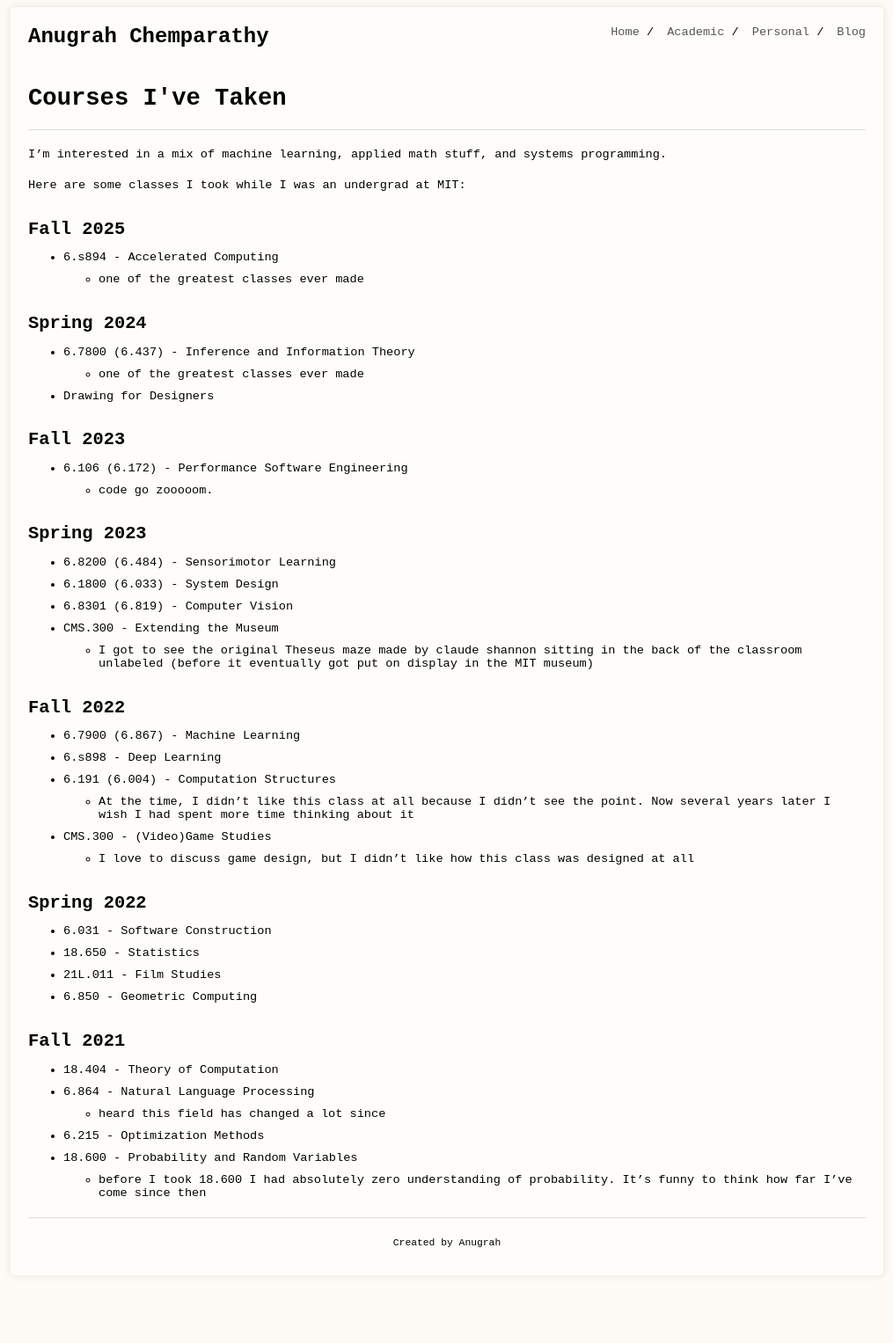
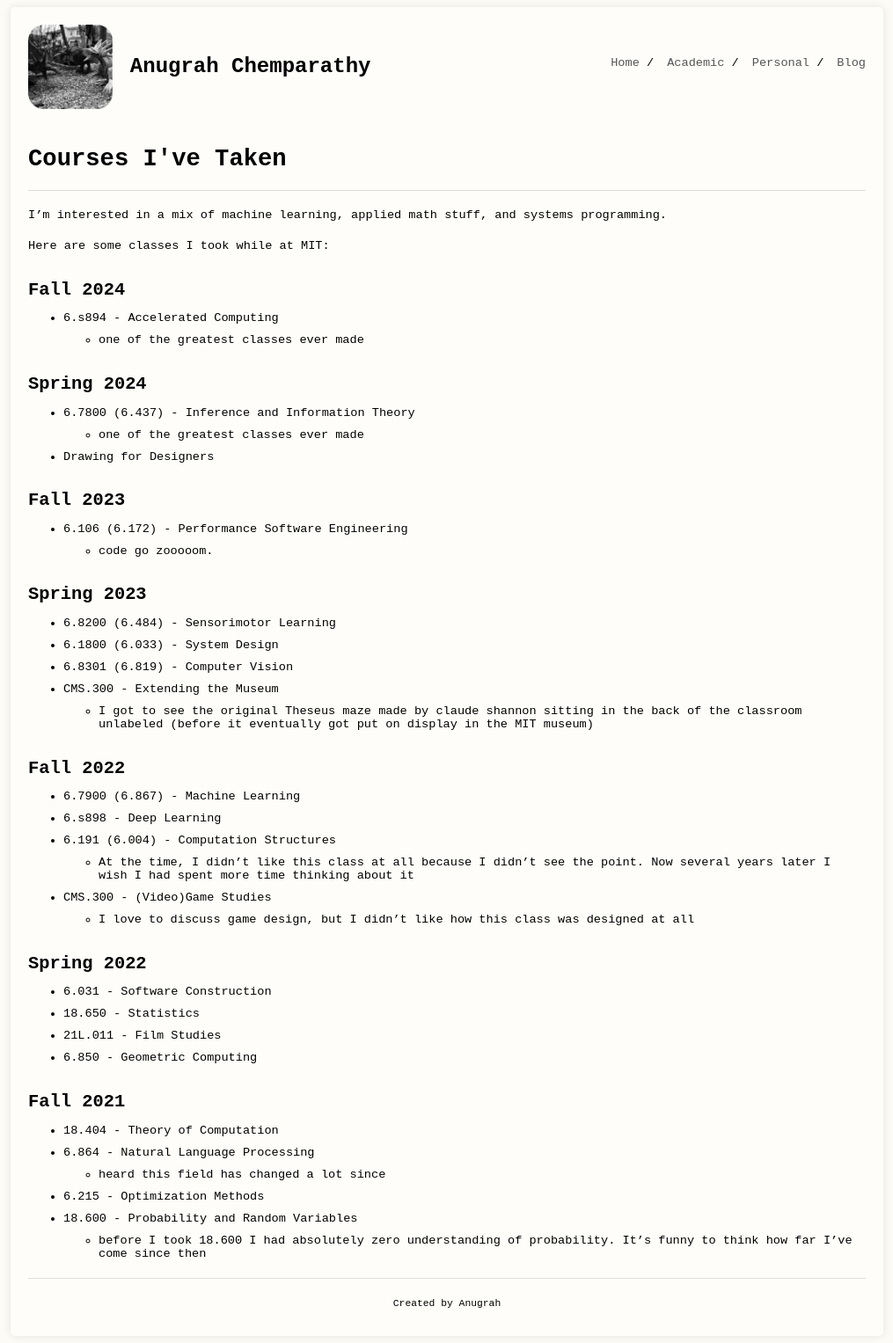
Before and after one commit to anugrahchemparathy/anugrahchemparathy.github.io, a Jekyll site: the page built from _pages/academic.md, in a window 1280 px wide. Shown: the whole page at 88% size, without its empty margins (132-1147 px from the left). Built offline with Jekyll 4.4.1, drawn with Linux system fonts in a browser that asks for light colours; before the commit the page ends 1458 px from its top, so only the background shows below that.

Commit message:
basic improvements

```diff
--- a/_config.yml
+++ b/_config.yml
@@ -37,12 +37,8 @@ nav:
   - name: "Blog"
     link: "/blog"
 
-# Social profiles
-github_username: jekyll
-twitter_username: jekyllrb
-
 # URL settings
-url: ""  # Your actual URL when deployed
+url: "https://anugrahchemparathy.github.io/"  # Your actual URL when deployed
 baseurl: ""  # The subpath of your site
 
 # Build settings
--- a/_layouts/default.html
+++ b/_layouts/default.html
@@ -2,8 +2,24 @@
 <!DOCTYPE html>
 <html>
 <head>
+    <style>
+        .favicon-icon {
+          height: 4em;
+          margin-right: 5px;
+          vertical-align: middle;
+          filter: grayscale(100%);
+          transition: filter 0.3s ease;
+        }
+
+        #author-name:hover .favicon-icon {
+          filter: grayscale(0%);
+        }
+      </style>
+
     <title>{{ page.title | default: "Anugrahville" }}</title>
     <link rel="stylesheet" href="{{ site.baseurl }}/css/main.css">
+    <link rel="icon" type="image/png" href="/assets/images/favicon.png">
+
 
 
 </head>
@@ -14,7 +30,11 @@
             {% if site.ins_logo %}
                 <img id="ins-logo" src="{{ site.ins_logo }}" />
             {% endif %}
-            <a id="author-name" class="alignable pull-left" href="{{ site.url }}{{ site.baseurl }}">{{ site.title }}</a>
+            <!-- <a id="author-name" class="alignable pull-left" href="{{ site.url }}{{ site.baseurl }}">{{ site.title }}</a> -->
+            <a id="author-name" class="alignable pull-left" href="{{ '/' | relative_url }}">
+                <img src="{{ site.baseurl }}/assets/images/favicon.png" alt="favicon" class="favicon-icon">
+                {{ site.title }}
+            </a>
             <ul id="navlist" class="alignable pull-right navbar-ul">
                 {% for x in site.nav %}
                     <li class="alignable pull-left nav-list">
@@ -37,7 +57,7 @@
         {% if site.footer == true %}
         <hr />
         <p style="text-align: center; margin-bottom: 10px">
-            <a href="{{ site.footer_url }}" style="color: black"><small>{{ site.footer_text }}</small></a>
+            <a href="{{ site.url }}{{ site.baseurl }}" style="color: black"><small>{{ site.footer_text }}</small></a>
         </p>
         {% endif %}
     </div>
--- a/_pages/academic.md
+++ b/_pages/academic.md
@@ -6,9 +6,9 @@ permalink: /academic/
 
 I'm interested in a mix of machine learning, applied math stuff, and systems programming.
 
-Here are some classes I took while I was an undergrad at MIT:
+Here are some classes I took while at MIT:
 
-## Fall 2025
+## Fall 2024
 - 6.s894 - Accelerated Computing
     - one of the greatest classes ever made
 
```
Also changed, not shown: assets/images/favicon.png (added).
